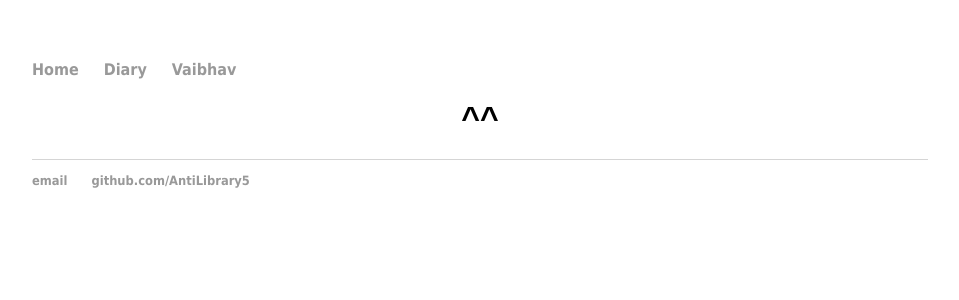
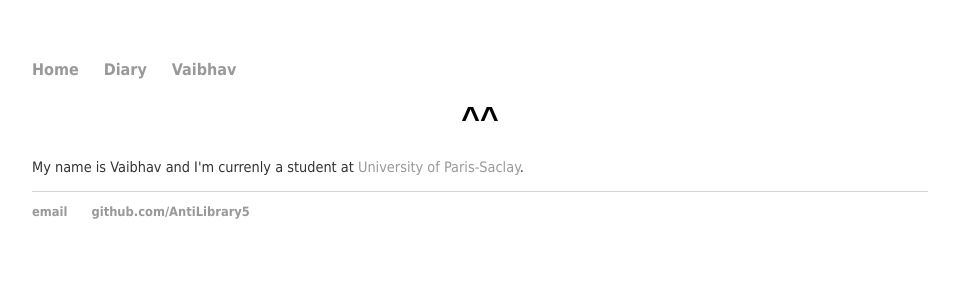
Before and after one commit to AntiLibrary5/AntiLibrary5.github.io, a Jekyll site: the page built from vaibhav/index.html, in a window 1280 px wide. Shown: the top 300 px of the page, without its empty margins (160-1119 px from the left). Built offline with Jekyll 4.4.1, drawn with Linux system fonts in a browser that asks for light colours.

Commit message:
Update index.html

```diff
--- a/vaibhav/index.html
+++ b/vaibhav/index.html
@@ -3,3 +3,4 @@ layout: default
 title: Vaibhav Arora, theboxtroll
 ---
 <h1 align="center">^^</h1>
+<p align="justify">My name is Vaibhav and I'm currenly a student at <a href="https://www.universite-paris-saclay.fr/en">University of Paris-Saclay</a>.</p>
```
